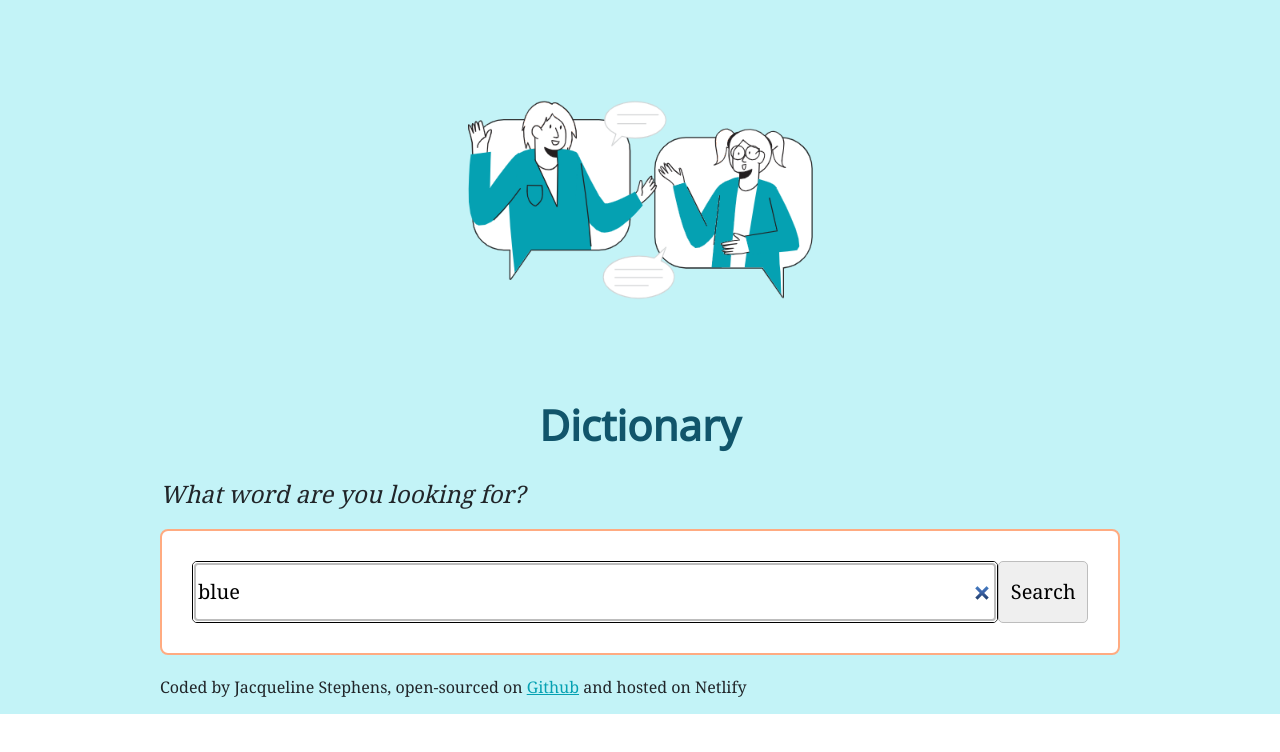
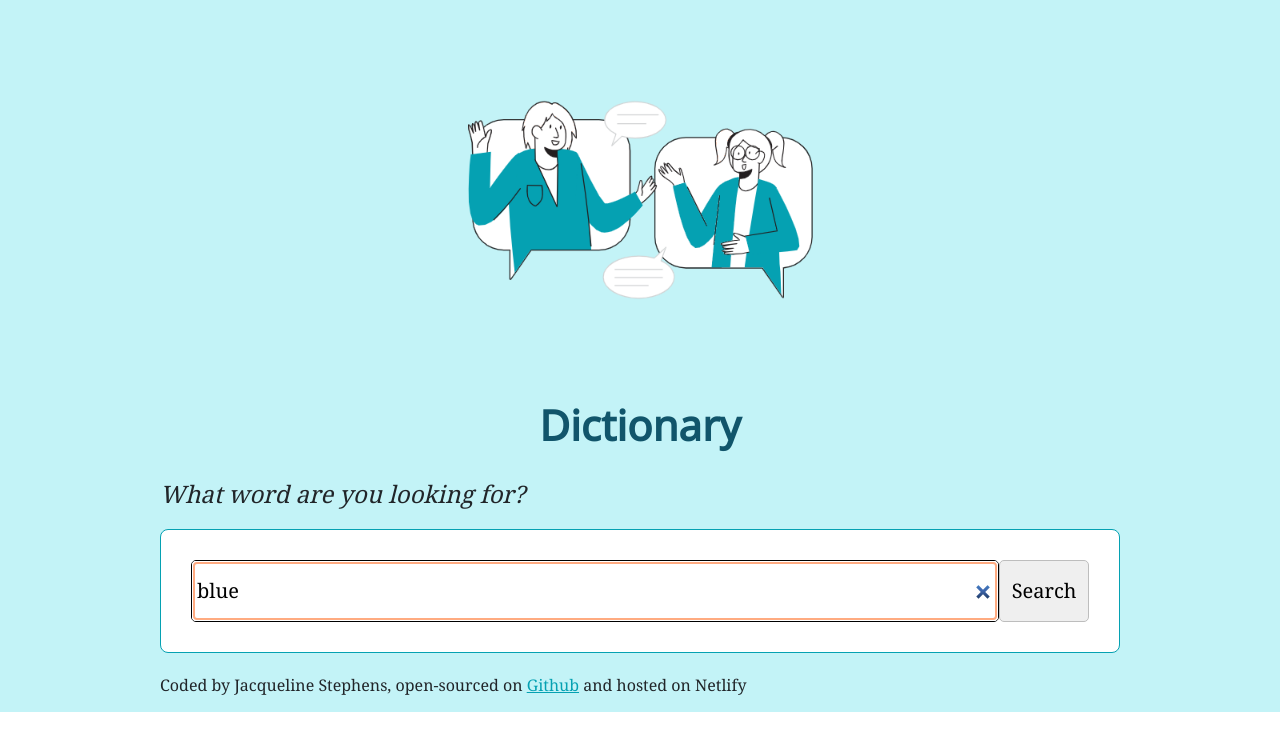
Before and after one commit to JStepns/dictionary-project, a React (Create React App) app: page / in a window 1280 px wide. Shown: the top 752 px of the page. Built offline with nearby package versions, Linux system fonts and the light colour scheme; no server answers; the HTML template or start-up script is replaced by a standard one.

Commit message:
Changed colouring

```diff
--- a/src/Meaning.css
+++ b/src/Meaning.css
@@ -1,7 +1,7 @@
 .Meaning h3 {
   font-family: "Noto Sans", sans-serif;
   font-weight: 600;
-  color: #ffab81;
+  color: #05a1b2;
 }
 
 .Meaning .Definition {
@@ -12,6 +12,6 @@
 
 .Meaning .Example {
   font-size: 20px;
-  color: #05a1b2;
+  color: #757575;
   font-style: italic;
 }
--- a/src/Results.css
+++ b/src/Results.css
@@ -1,7 +1,7 @@
 .Results section h2 {
   font-family: "Noto Sans", sans-serif;
-  font-weight: 600;
+  font-weight: 900;
   font-size: 28px;
-  color: #05a1b2;
+  color: #11556b;
   margin: 0;
 }
--- a/src/SearchForm.css
+++ b/src/SearchForm.css
@@ -7,7 +7,7 @@
 .SearchForm section {
   background: #ffffff;
   padding: 30px;
-  border: 2px solid #ffab81;
+  border: 1px solid #05a1b2;
   border-radius: 8px;
   margin: 20px 0;
 }
@@ -20,8 +20,8 @@
   font-size: 20px;
 }
 .SearchForm #SearchBar:focus {
-  border: 1px solid;
-  outline-color: #bdbdbd;
+  border: 0.5px solid;
+  outline-color: #ffab81;
 }
 
 .SearchForm #SearchButton {
--- a/src/Synonyms.css
+++ b/src/Synonyms.css
@@ -8,5 +8,5 @@ ul.Synonyms {
   display: inline-block;
   padding: 15px 15px 15px 0;
   font-size: 20px;
-  color: #757575;
+  color: #05a1b2;
 }
```
